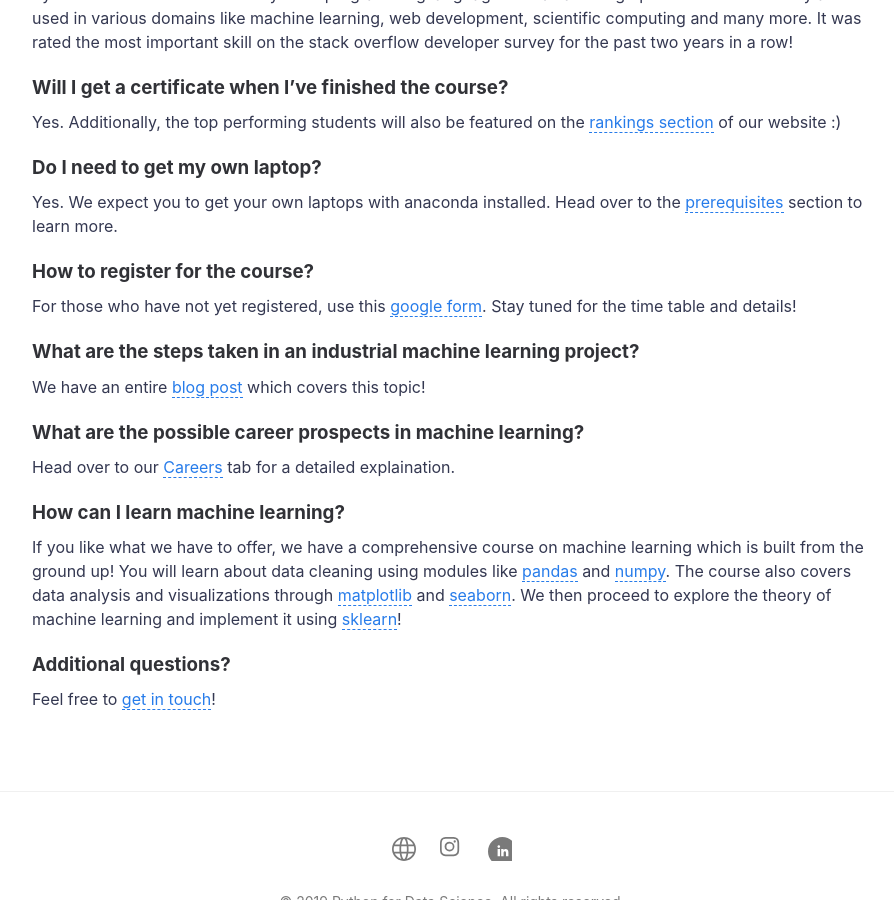
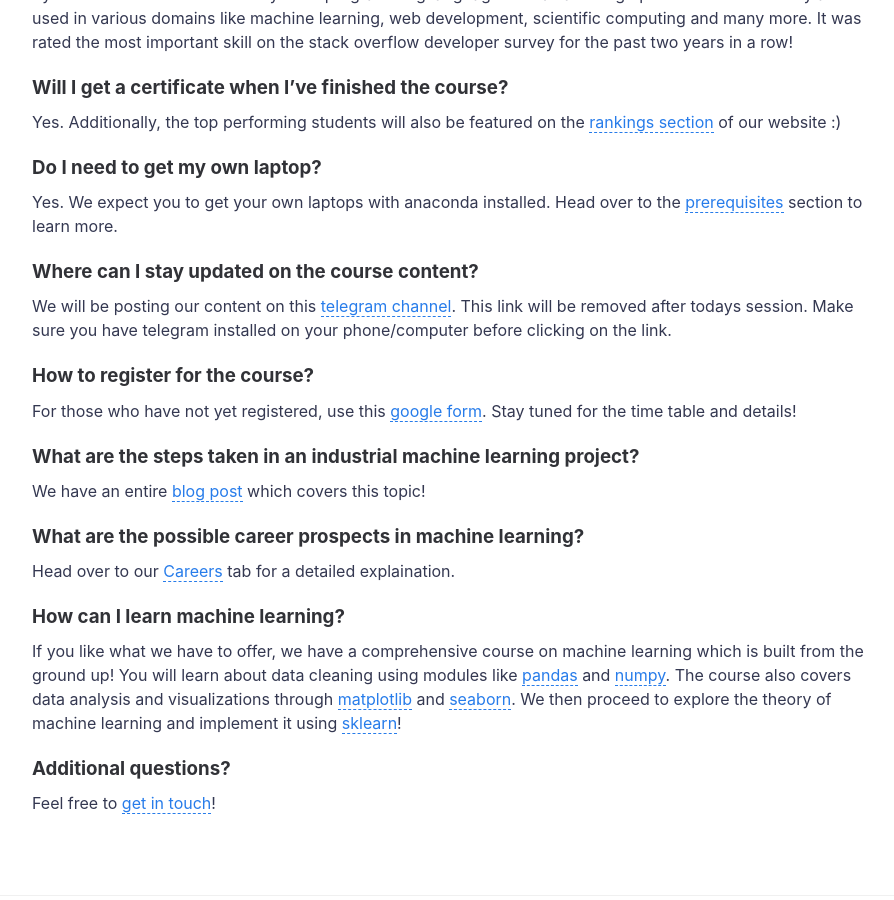
Before and after one commit to Ai-Adventures/weekend, a Jekyll site: the page built from faq.md, in a window 1280 px wide and 900 px high, scrolled down 831 px. Shown: the whole window, without its empty margins (178-1072 px from the left). Built offline with Jekyll 4.4.1, drawn with Linux system fonts in a browser that asks for light colours.

Commit message:
Added telegram channel

```diff
--- a/faq.md
+++ b/faq.md
@@ -23,6 +23,10 @@ The timings for the weekday batch will be from 4:00 PM to 7:00 PM IST. The sessi
 ### Do I need to get my own laptop?
 Yes. We expect you to get your own laptops with anaconda installed. Head over to the [prerequisites]({{ site.baseurl }}/prerequisites) section to learn more.
 
+### Where can I stay updated on the course content?
+We will be posting our content on this [telegram channel](https://t.me/joinchat/AAAAAFFBZHV4VNCpNV3jIA). This link will be removed after todays session. Make sure you have telegram installed on your phone/computer before clicking on the link.
+
+
 ### How to register for the course?
 For those who have not yet registered, use this [google form](redirects/registration_form.html). Stay tuned for the time table and details!
 
```
